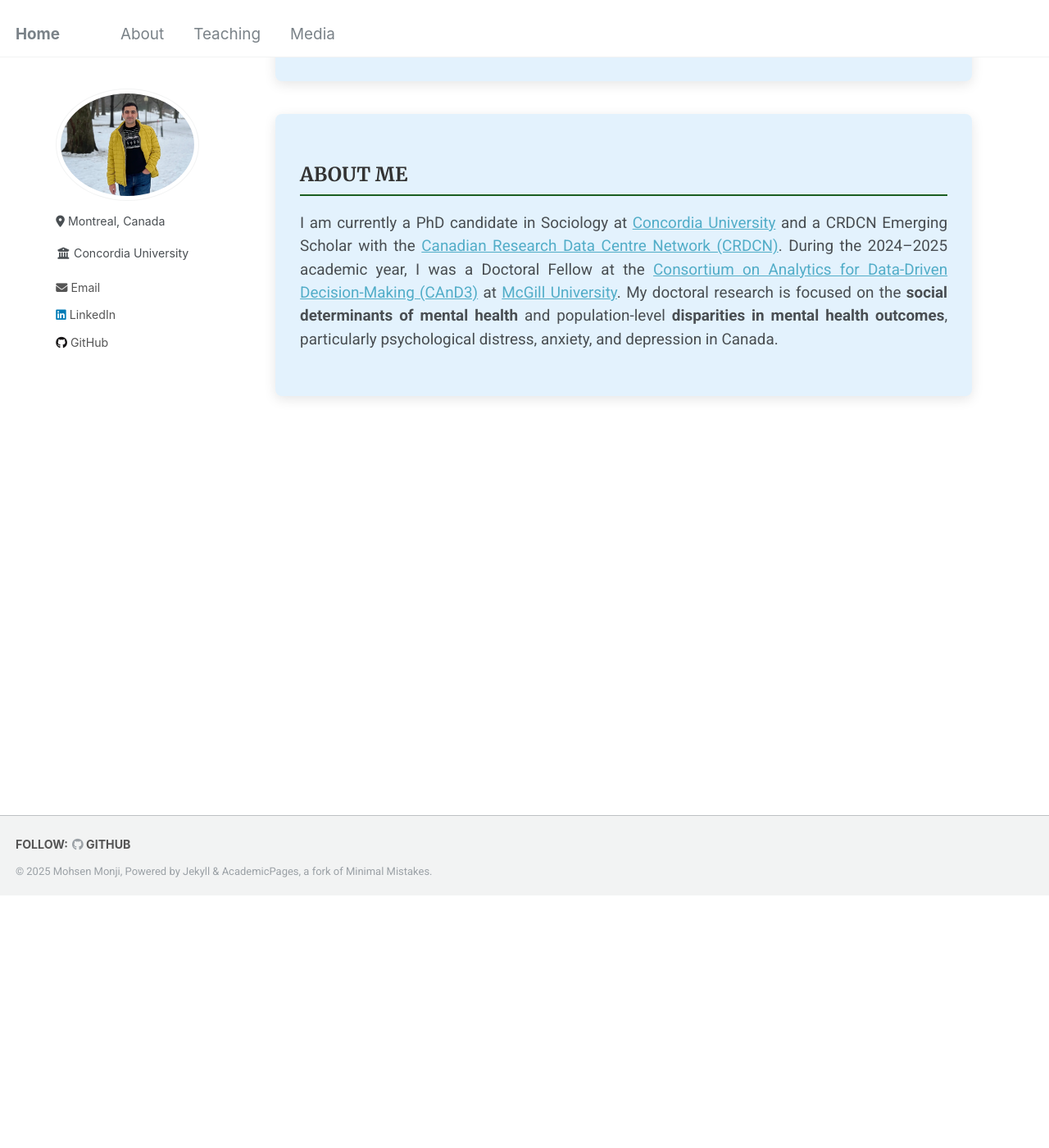
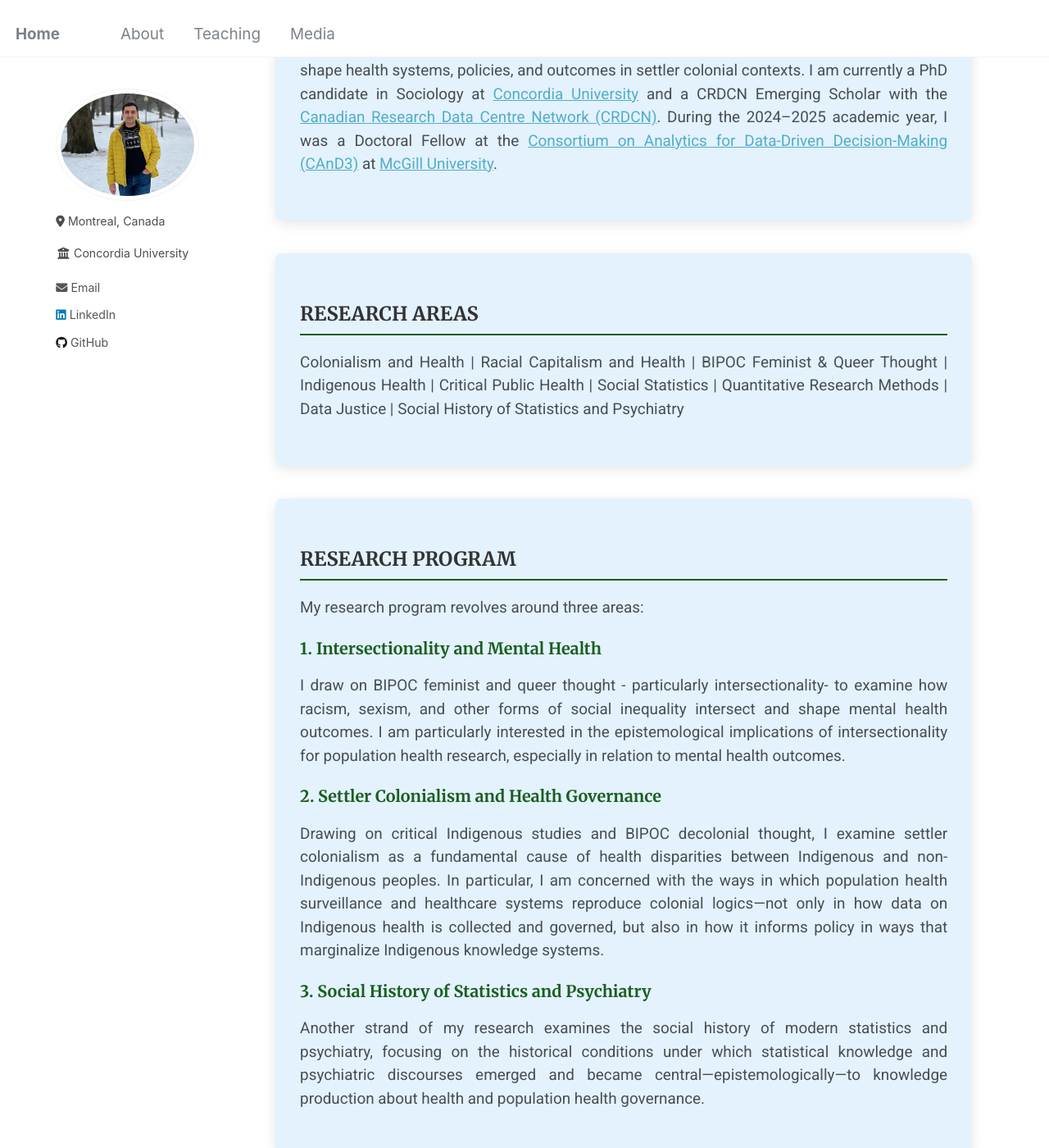
Before and after one commit to Mohsnmonji/mohsnmonji.github.io, a Jekyll site: the page built from about-me.md, in a window 1280 px wide and 1400 px high, scrolled down 308 px. Shown: the whole window at 82% size. Built offline with Jekyll 4.4.1, drawn with Linux system fonts in a browser that asks for light colours; some of the changed text lies outside the part shown.

Commit message:
Update about-me.md

```diff
--- a/about-me.md
+++ b/about-me.md
@@ -50,26 +50,45 @@ author_profile: true
   }
 </style>
 
-<!-- CARD 2: RESEARCH AREAS -->
-<div class="about-card">
-  <h2>RESEARCH AREAS</h2>
-  <p>
-    Social Determinants of Health | Access to Health Care | Social Statistics | Quantitative Research Methods
-  </p>
-</div>
-
 <!-- CARD 1: ABOUT ME -->
 <div class="about-card">
   <h2>ABOUT ME</h2>
   <p>
+    I am a sociologist of health and knowledge working at the intersections of critical Indigenous studies, BIPOC feminist & queer thought, and critical public health to examine how historical and ongoing systems of power and inequality—including colonialism and racial capitalism—shape health systems, policies, and outcomes in settler colonial contexts.
     I am currently a PhD candidate in Sociology at
     <a href="https://www.concordia.ca/" target="_blank">Concordia University</a> and a CRDCN Emerging Scholar with the
     <a href="https://crdcn.ca" target="_blank">Canadian Research Data Centre Network (CRDCN)</a>.
     During the 2024–2025 academic year, I was a Doctoral Fellow at the
     <a href="https://www.mcgill.ca/cand3/" target="_blank">Consortium on Analytics for Data-Driven Decision-Making (CAnD3)</a> at
     <a href="https://www.mcgill.ca/" target="_blank">McGill University</a>.
+  </p>
+</div>
 
-  My doctoral research is focused on the <strong>social determinants of mental health</strong> and
-    population-level <strong>disparities in mental health outcomes</strong>, particularly psychological distress, anxiety, and depression in Canada.
- </p>
+<!-- CARD 2: RESEARCH AREAS -->
+<div class="about-card">
+  <h2>RESEARCH AREAS</h2>
+  <p>
+    Colonialism and Health | Racial Capitalism and Health | BIPOC Feminist & Queer Thought | Indigenous Health | Critical Public Health | Social Statistics | Quantitative Research Methods | Data Justice | Social History of Statistics and Psychiatry
+  </p>
 </div>
+
+<!-- CARD 3: RESEARCH PROGRAM -->
+<div class="about-card">
+  <h2>RESEARCH PROGRAM</h2>
+
+  <p>My research program revolves around three areas:</p>
+
+  <h4>1. Intersectionality and Mental Health</h4>
+  <p>
+    I draw on BIPOC feminist and queer thought - particularly intersectionality- to examine how racism, sexism, and other forms of social inequality intersect and shape mental health outcomes. I am particularly interested in the epistemological implications of intersectionality for population health research, especially in relation to mental health outcomes.
+  </p>
+
+  <h4>2. Settler Colonialism and Health Governance</h4>
+  <p>
+    Drawing on critical Indigenous studies and BIPOC decolonial thought, I examine settler colonialism as a fundamental cause of health disparities between Indigenous and non-Indigenous peoples. In particular, I am concerned with the ways in which population health surveillance and healthcare systems reproduce colonial logics—not only in how data on Indigenous health is collected and governed, but also in how it informs policy in ways that marginalize Indigenous knowledge systems.
+  </p>
+
+  <h4>3. Social History of Statistics and Psychiatry</h4>
+  <p>
+    Another strand of my research examines the social history of modern statistics and psychiatry, focusing on the historical conditions under which statistical knowledge and psychiatric discourses emerged and became central—epistemologically—to knowledge production about health and population health governance.
+  </p>
```
